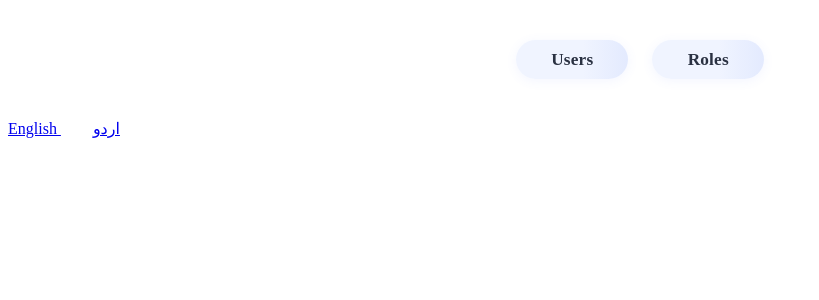
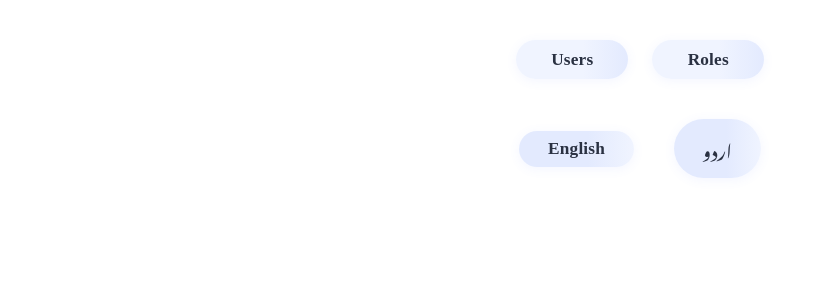
Before and after one commit to rust-master/user-role-angular, an Angular app: page / in a window 1280 px wide. Shown: the top 300 px of the page, without its empty margins (0-819 px from the left). Built offline with nearby package versions, Linux system fonts and the light colour scheme.

Commit message:
Drage and drop feature

```diff
--- a/src/app/app.component.html
+++ b/src/app/app.component.html
@@ -3,9 +3,9 @@
   <a routerLink="/roles" routerLinkActive="active" class="nav-link">Roles</a>
 </nav>
 
-<div class="lang-switcher" style="margin: 1rem 0;">
-  <a href="/en-US/" class="lang-btn" i18n="@@switchToEnglish">English </a>
-  <a href="/ur/" class="lang-btn" i18n="@@switchToUrdu" style="margin-left: 2rem; margin-right: 2rem;">اردو </a>
+<div class="lang-switcher">
+  <a href="/en-US/" class="lang-btn" i18n="@@switchToEnglish">English</a>
+  <a href="/ur/" class="lang-btn" i18n="@@switchToUrdu">اردو</a>
 </div>
 
 <router-outlet></router-outlet>
--- a/src/app/app.component.scss
+++ b/src/app/app.component.scss
@@ -58,3 +58,59 @@
   background-color: #f9fafb;
   min-height: calc(100vh - 64px);
 }
+
+/* Language Switcher Styles */
+.lang-switcher {
+  display: flex;
+  justify-content: center;
+  align-items: center;
+  gap: 2.5rem;
+  margin: 1.5rem 0 2.5rem 0;
+}
+
+.lang-btn {
+  display: inline-flex;
+  align-items: center;
+  padding: 0.5rem 1.8rem;
+  border-radius: 2rem;
+  background: linear-gradient(90deg, #e3eafe 60%, #f0f4ff 100%);
+  color: #2a3142;
+  font-size: 1.08rem;
+  font-weight: 600;
+  text-decoration: none;
+  border: none;
+  box-shadow: 0 2px 12px rgba(80, 120, 255, 0.07);
+  letter-spacing: 0.01em;
+  cursor: pointer;
+  transition: background 0.18s, color 0.18s, box-shadow 0.18s;
+  outline: none;
+  margin: 0;
+}
+
+.lang-btn:hover,
+.lang-btn:focus {
+  background: linear-gradient(90deg, #c7d2fe 60%, #e0e7ff 100%);
+  color: #1a237e;
+  box-shadow: 0 4px 18px rgba(80, 120, 255, 0.13);
+  text-decoration: none;
+}
+
+.lang-btn:focus {
+  box-shadow: 0 0 0 2px #90caf9;
+}
+
+.lang-btn:last-child {
+  font-family: "Noto Nastaliq Urdu", "Noto Sans Arabic", "Arial", sans-serif;
+  direction: rtl;
+}
+
+@media (max-width: 600px) {
+  .lang-switcher {
+    gap: 1rem;
+    margin: 1rem 0 1.5rem 0;
+  }
+  .lang-btn {
+    font-size: 0.98rem;
+    padding: 0.4rem 1.1rem;
+  }
+}
--- a/src/app/shared/roles/role-table-component/role-table-component.html
+++ b/src/app/shared/roles/role-table-component/role-table-component.html
@@ -1,4 +1,4 @@
-<table mat-table [dataSource]="roles" class="mat-elevation-z8 demo-table">
+<table mat-table [dataSource]="roles" class="mat-elevation-z8 demo-table" cdkDrag>
   <ng-container matColumnDef="role">
     <th mat-header-cell *matHeaderCellDef i18n> Role </th>
     <td mat-cell *matCellDef="let role"> {{role}} </td>
@@ -14,6 +14,6 @@
     </td>
   </ng-container>
 
-  <tr mat-header-row *matHeaderRowDef="['role', 'actions']"></tr>
+  <tr mat-header-row *matHeaderRowDef="['role', 'actions']" ></tr>
   <tr mat-row *matRowDef="let row; columns: ['role', 'actions'];"></tr>
 </table>
--- a/src/app/shared/roles/role-table-component/role-table-component.ts
+++ b/src/app/shared/roles/role-table-component/role-table-component.ts
@@ -5,10 +5,11 @@ import { MatIconModule } from '@angular/material/icon';
 import { RoleService } from '../../services/role.service';
 import { RoleForm } from '../role-form-component/role-form-component';
 import { Subject, takeUntil } from 'rxjs';
+import {CdkDrag} from '@angular/cdk/drag-drop';
 
 @Component({
   selector: 'app-role-table',
-  imports: [MatTableModule, MatDialogModule, MatIconModule],
+  imports: [MatTableModule, MatDialogModule, MatIconModule, CdkDrag],
   templateUrl: './role-table-component.html',
   styleUrl: './role-table-component.scss'
 })
```
